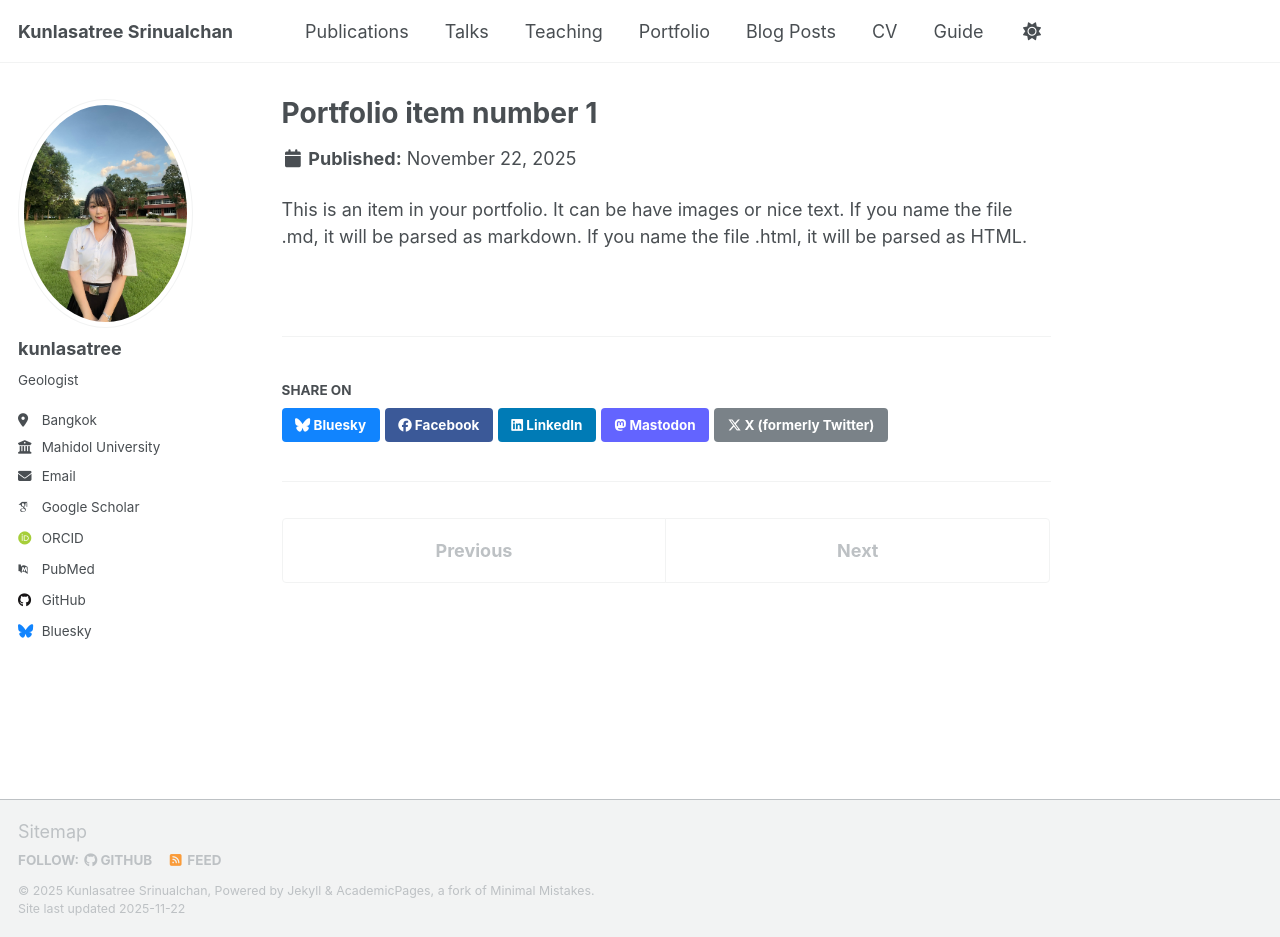
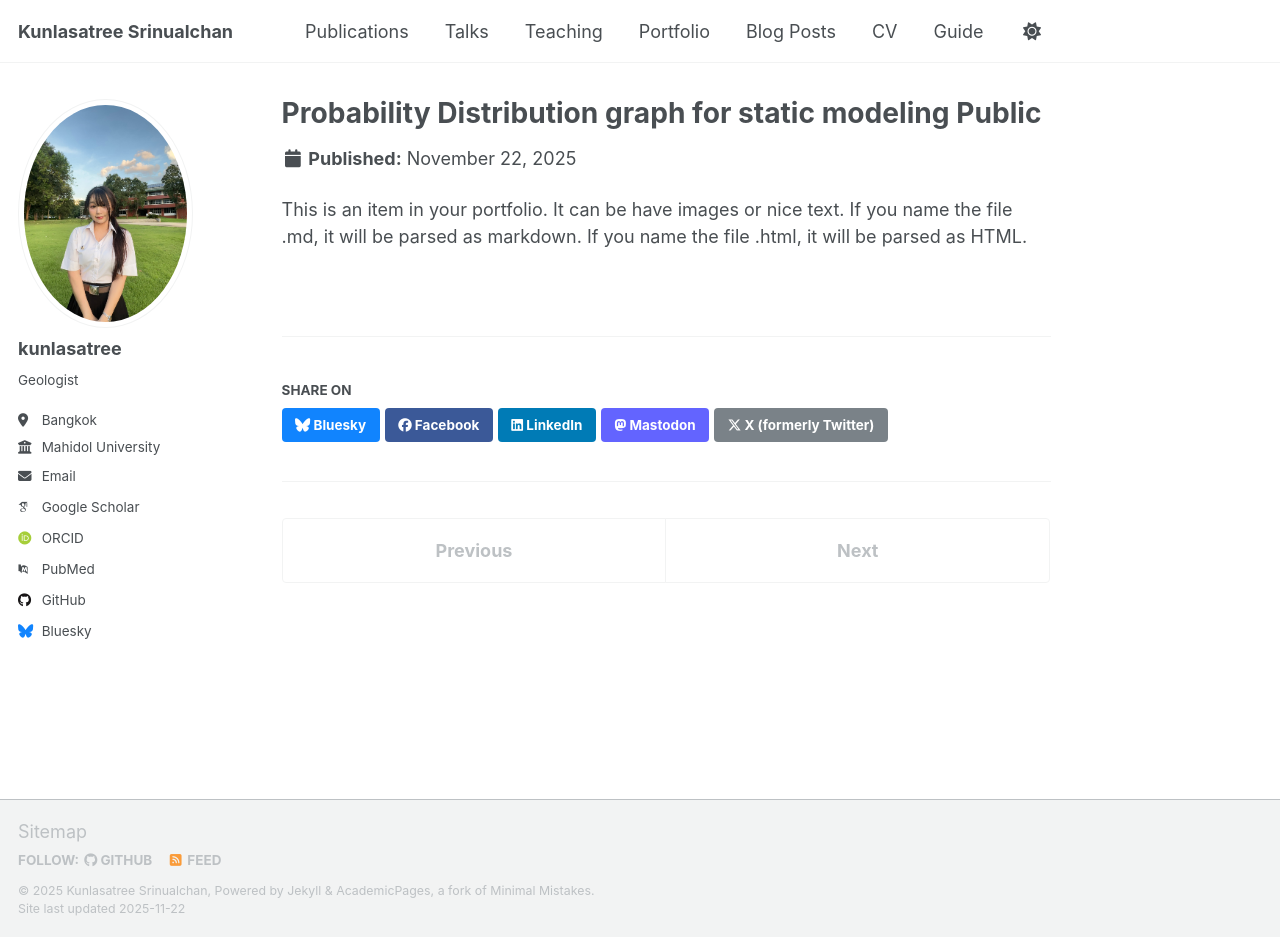
Before and after one commit to kunlasatree2332/kunlasatree2332.github.io, a Jekyll site: the page built from _portfolio/portfolio-1.md, in a window 1280 px wide and 937 px high. Built offline with Jekyll 4.4.1, drawn with Linux system fonts in a browser that asks for light colours; some web fonts are replaced; a script that is not in the unit is left out.

Commit message:
Update portfolio item title and excerpt

```diff
--- a/_portfolio/portfolio-1.md
+++ b/_portfolio/portfolio-1.md
@@ -1,6 +1,8 @@
 ---
-title: "Portfolio item number 1"
-excerpt: "Short description of portfolio item number 1<br/><img src='/images/500x300.png'>"
+title: "Probability Distribution graph for static modeling
+Public
+"
+excerpt: "graphimage.png"
 collection: portfolio
 ---
 
```
